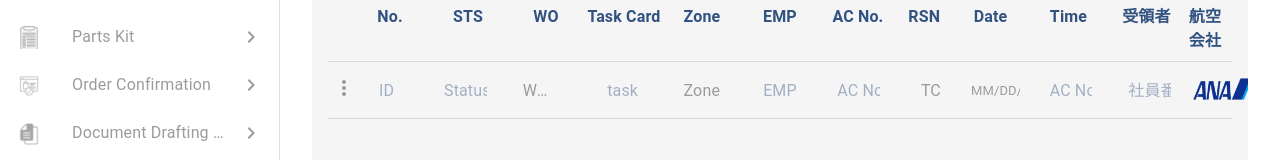
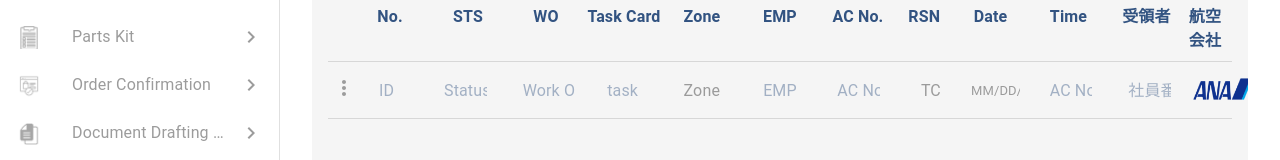
Before and after one commit to thuannguyen28/mro-japan-menu, a Next.js app: page /part_order_list_all in a window 1280 px wide. Shown: the part 147-307 px from the top of the page. Built offline with nearby package versions, Linux system fonts and the light colour scheme.

Commit message:
fix_css_part_order_list

```diff
--- a/components/part_order_list/ListAll.tsx
+++ b/components/part_order_list/ListAll.tsx
@@ -225,10 +225,11 @@ export default function ListAll(props) {
 
 	      <Grid item xs={1}>
 	        <Autocomplete
-	          disableClearable
-	          id="combo-box-demo"
-	          options={top100Wo}
-	          sx={{ width: '100%',
+		        id="free-solo-demo"
+		        freeSolo
+		        disableClearable
+		        options={top100Wo.map((option) => option.title)}
+		        sx={{ width: '100%',
 	                '& .MuiOutlinedInput-notchedOutline': {
 	                      border: 'none',
 	                    },
@@ -239,13 +240,24 @@ export default function ListAll(props) {
 	                '& .MuiAutocomplete-popupIndicator': {
 	                  visibility: 'hidden',
 	                },
+	                '& .MuiAutocomplete-input': {
+	                  textOverflow:'inherit',
+	                  color:"#325381",
+	                },
+	                '& .MuiInputBase-sizeSmall': {
+	                  paddingLeft:0,
+	                },
+
+	                '& .MuiOutlinedInput-root': {
+							      paddingRight: 0,
+							    },
+
 	                '&:hover .MuiAutocomplete-popupIndicator': {
 	                  visibility: 'visible',
 	                },
 	              }}
-
-	          renderInput={(params) => (<TextField {...params} size="small" placeholder="Work Order"  />)}
-	        />
+		        renderInput={(params) => (<TextField {...params} size="small" placeholder="Work Order"  />)}
+		      />
 	      </Grid>
 
 	      <Grid item xs={1}>
@@ -363,11 +375,11 @@ export default function ListAll(props) {
 }
 
 const top100Wo = [
-  { label: '10023879 JA4 10023879 JA4' },
-  { label: '10023879 JA4 10023879 JA4' },
-  { label: '10023879 JA4 10023879 JA4' },
-  { label: '10023879 JA4 10023879 JA4' },
-  { label: '10023879 JA4 10023879 JA4' },
+  { title: '10023879 JA4' },
+  { title: '10023879 JA4' },
+  { title: '10023879 JA4' },
+  { title: '10023879 JA4' },
+  { title: '10023879 JA4' },
 ];
 
 const top100Zone = [
```
